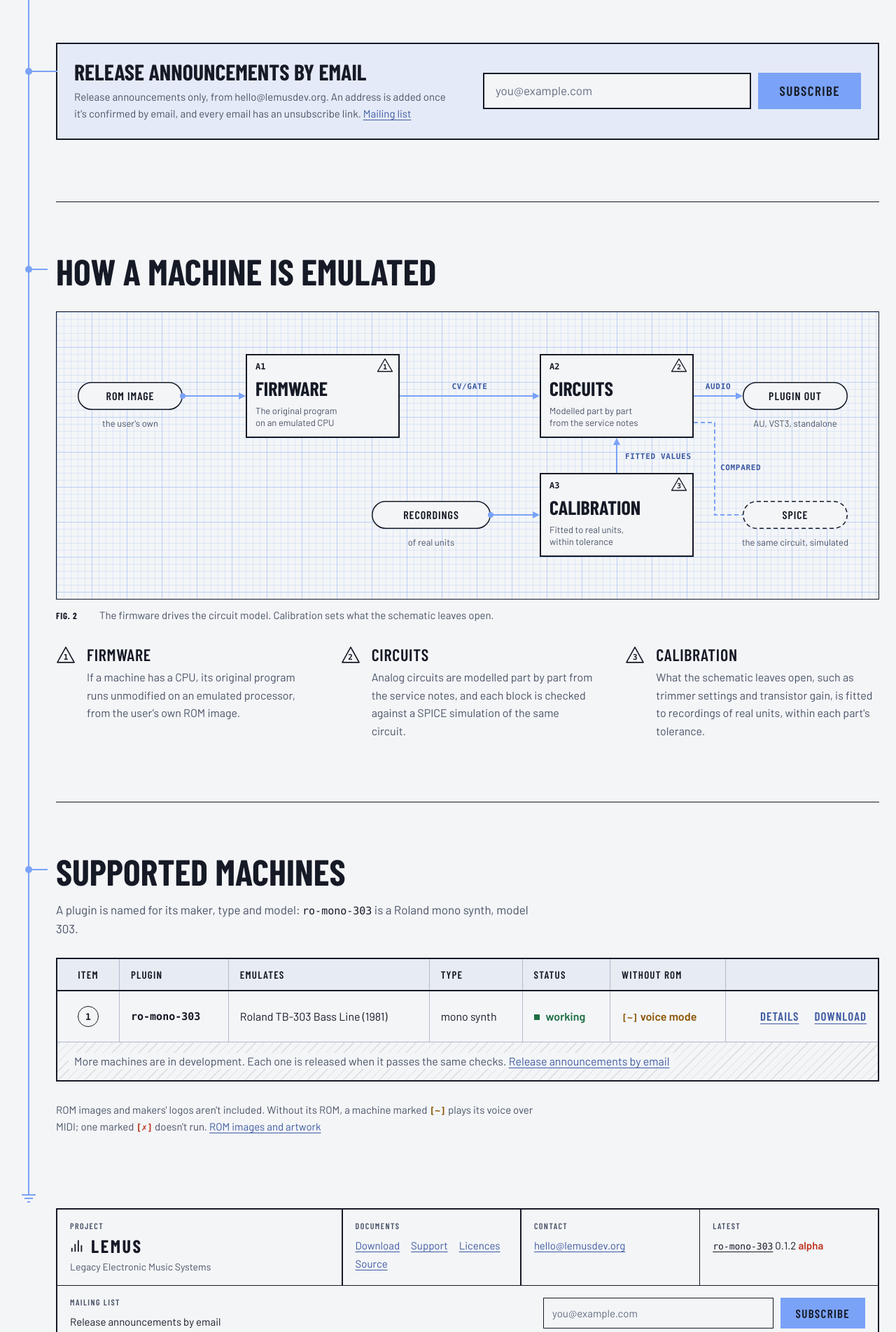
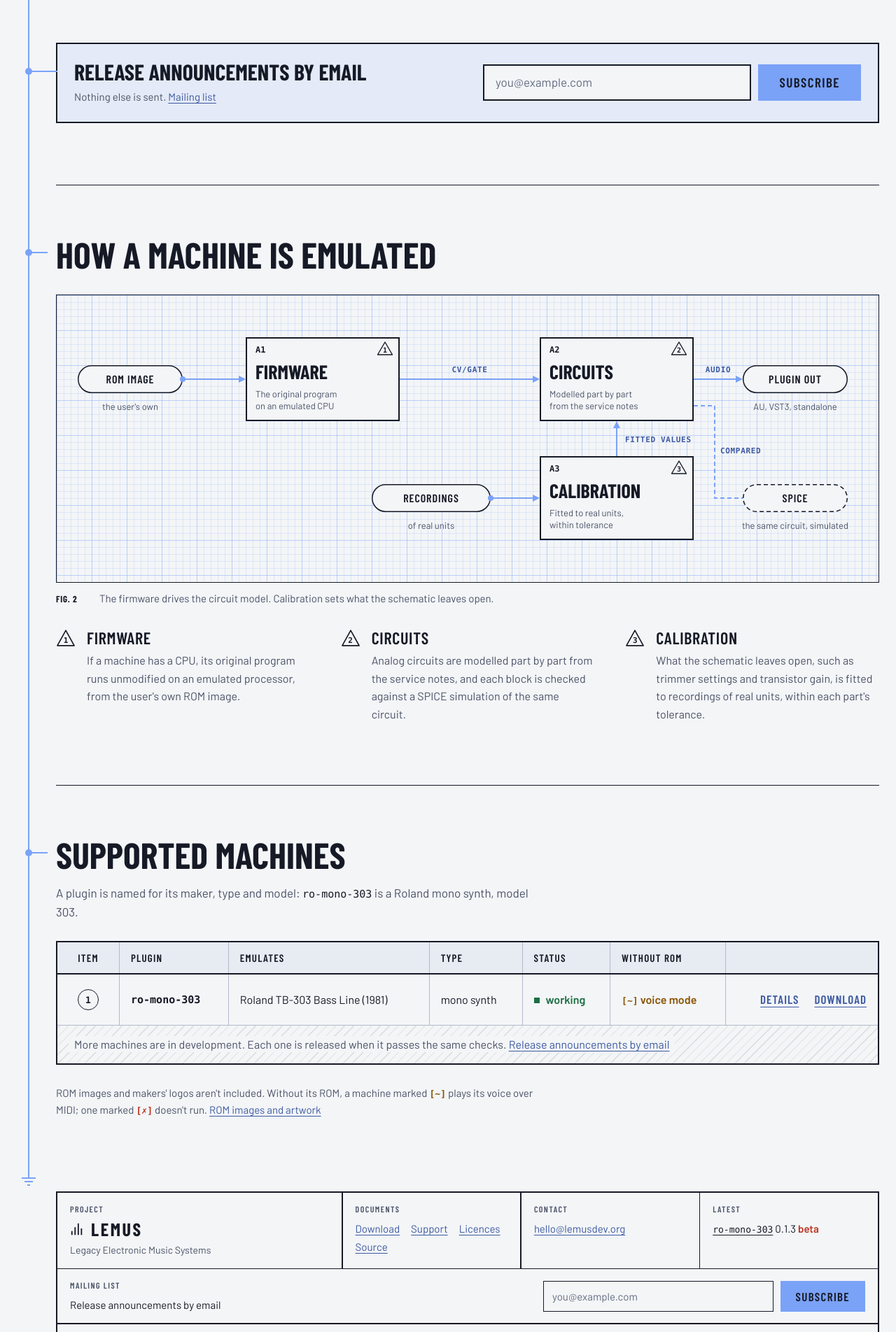
Before and after one commit to lemus-dev/lemus, an Astro site in the folder website/: page / in a window 1280 px wide. Shown: the part 667-2571 px from the top of the page at 70% size. Built offline with nearby package versions, Linux system fonts and the light colour scheme; Astro itself is replaced by a stand-in of ours; a web font is replaced by a local one.

Commit message:
Website: 0.1.3 beta to download

```diff
--- a/website/src/data/machines.ts
+++ b/website/src/data/machines.ts
@@ -30,7 +30,7 @@ export const machines: Machine[] = [
     withoutRom: 'voice',
     keywords: '303 bass acid sequencer roland',
     nav: true,
-    release: { version: '0.1.2', stage: 'alpha', mac: 'ro-mono-303-0.1.2-mac.pkg', windows: 'ro-mono-303-0.1.2-windows.zip' },
+    release: { version: '0.1.3', stage: 'beta', mac: 'ro-mono-303-0.1.3-mac.pkg', windows: 'ro-mono-303-0.1.3-windows.zip' },
   },
 ];
 
--- a/website/src/pages/index.astro
+++ b/website/src/pages/index.astro
@@ -43,7 +43,7 @@ import { machines, platforms } from '../data/machines';
 <div class="band tapbox">
 <div class="band-text">
 <h2 class="band-h">Release announcements by email</h2>
-<p>Release announcements only, from hello@lemusdev.org. An address is added once it's confirmed by email, and every email has an unsubscribe link. <a href="/support#mailing-list">Mailing list</a></p>
+<p>Nothing else is sent. <a href="/support#mailing-list">Mailing list</a></p>
 </div>
 <MailForm id="mail-home" />
 </div>
--- a/website/src/pages/ro-mono-303.astro
+++ b/website/src/pages/ro-mono-303.astro
@@ -52,7 +52,7 @@ const cents = (v: number) => (v > 0 ? '+' : v < 0 ? '−' : '') + Math.abs(v) +
 {m.release && <Prerelease release={m.release} />}
 <div class="mailbox tapbox">
 <h2 class="mail-h">Release announcements by email</h2>
-<p class="dim">An email when a machine or a new version is released, and nothing else. Every email has an unsubscribe link.</p>
+<p class="dim">Nothing else is sent. <a href="/support#mailing-list">Mailing list</a></p>
 <MailForm id="mail-hero" />
 </div>
 <div class="jumps">
```
